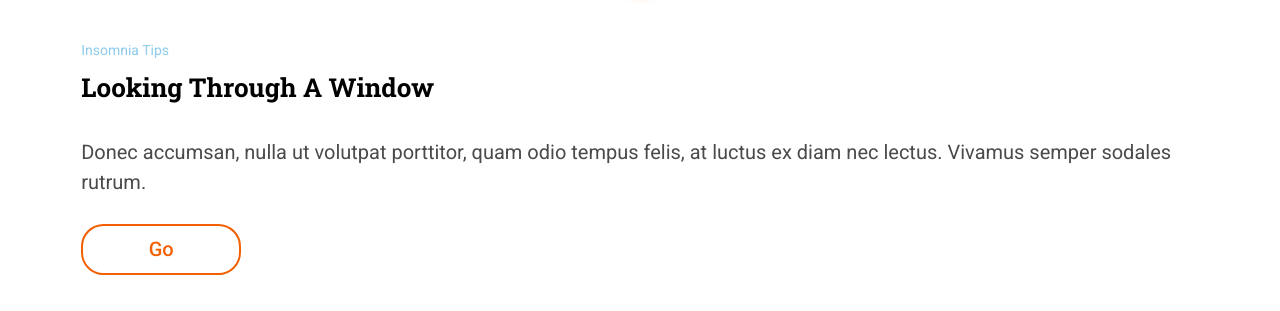
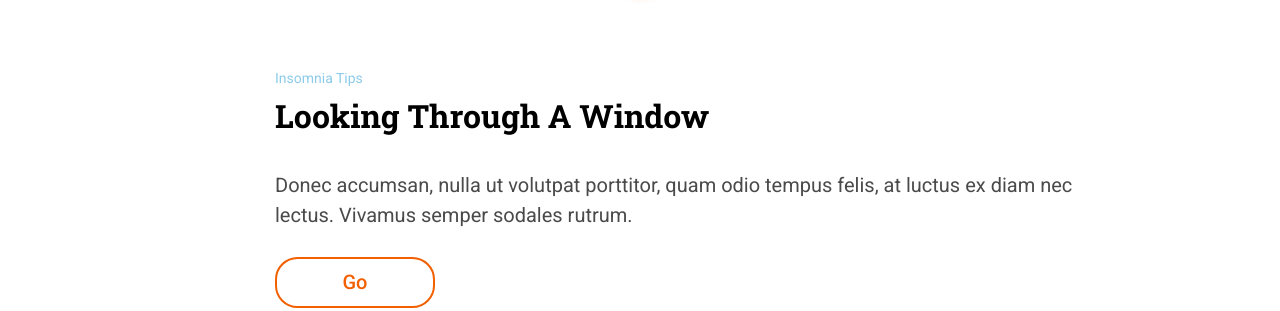
Before and after one commit to Adalab/modulo-1-evaluacion-final-mireiaparra, a website: page docs/index.html in a window 1280 px wide. Shown: the part 802-1113 px from the top of the page. Drawn offline with Linux system fonts and the light colour scheme.

Commit message:
fix margins

```diff
--- a/src/scss/layout/_footer.scss
+++ b/src/scss/layout/_footer.scss
@@ -68,8 +68,8 @@
       text-align: left;
       padding-top: 18px;
       padding-bottom: 40px;
-      padding-left: 52px;
-      padding-right: 81px;
+      padding-left: 39px;
+      padding-right: 97px;
 
       &--first,
       &--second {
--- a/src/scss/layout/_tips.scss
+++ b/src/scss/layout/_tips.scss
@@ -57,7 +57,7 @@
 @media all and (min-width: 768px) {
   .tips {
     padding-left: 39px;
-    padding-right: 39px;
+    padding-right: 35px;
 
     &__text {
       margin-top: 37px;
@@ -83,8 +83,17 @@
 
 @media all and (min-width: 1200px) {
   .tips {
-    padding-left: 81.2px;
-    padding-right: 85px;
+    padding-left: 275px;
+    padding-right: 200px;
+
+    &__text {
+      margin-top: 65px;
+    }
+
+    &__title {
+      font-size: 32px;
+      margin-bottom: 32px;
+    }
 
     &__button {
       width: 160px;
```
Also changed, not shown: docs/assets/css/main.css.
